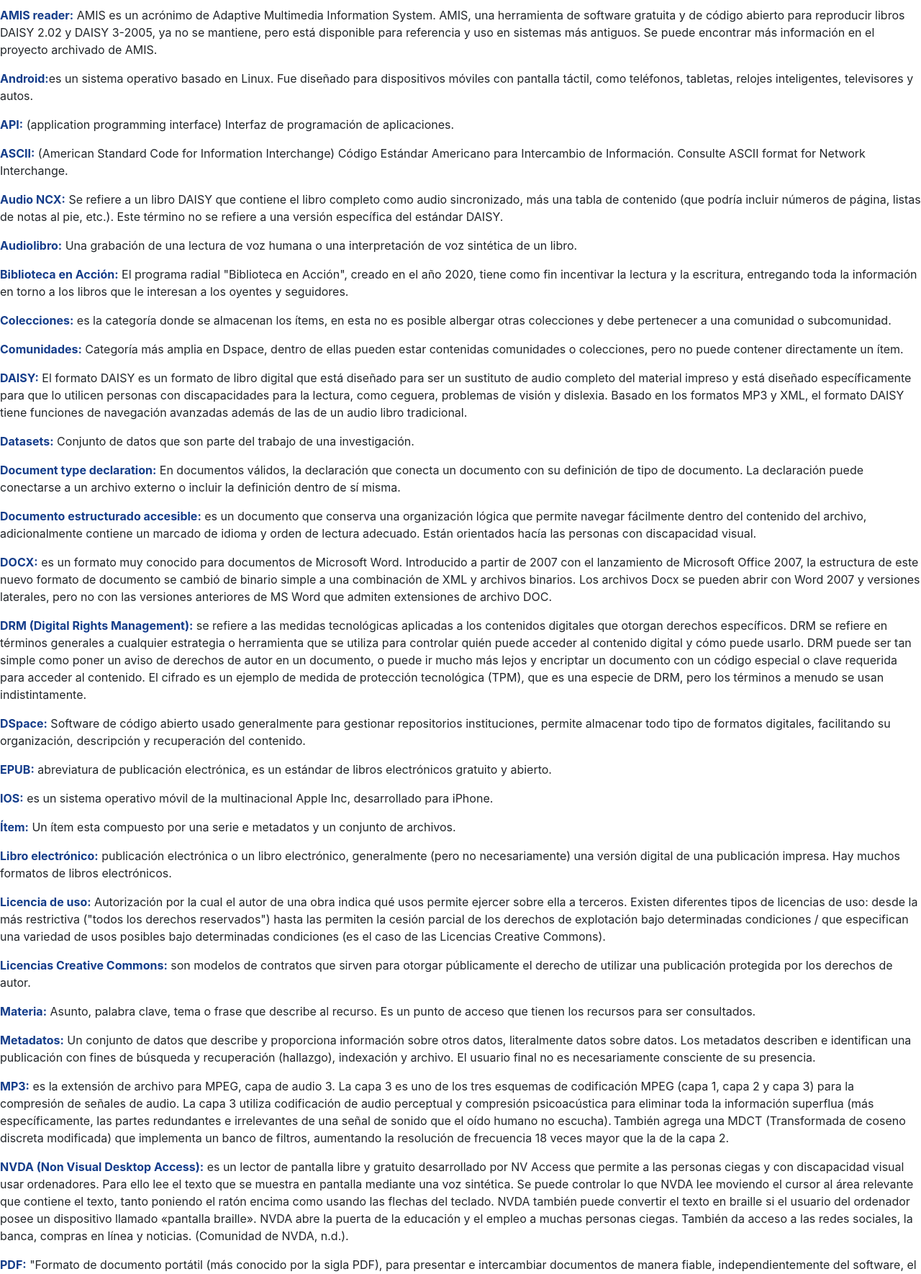
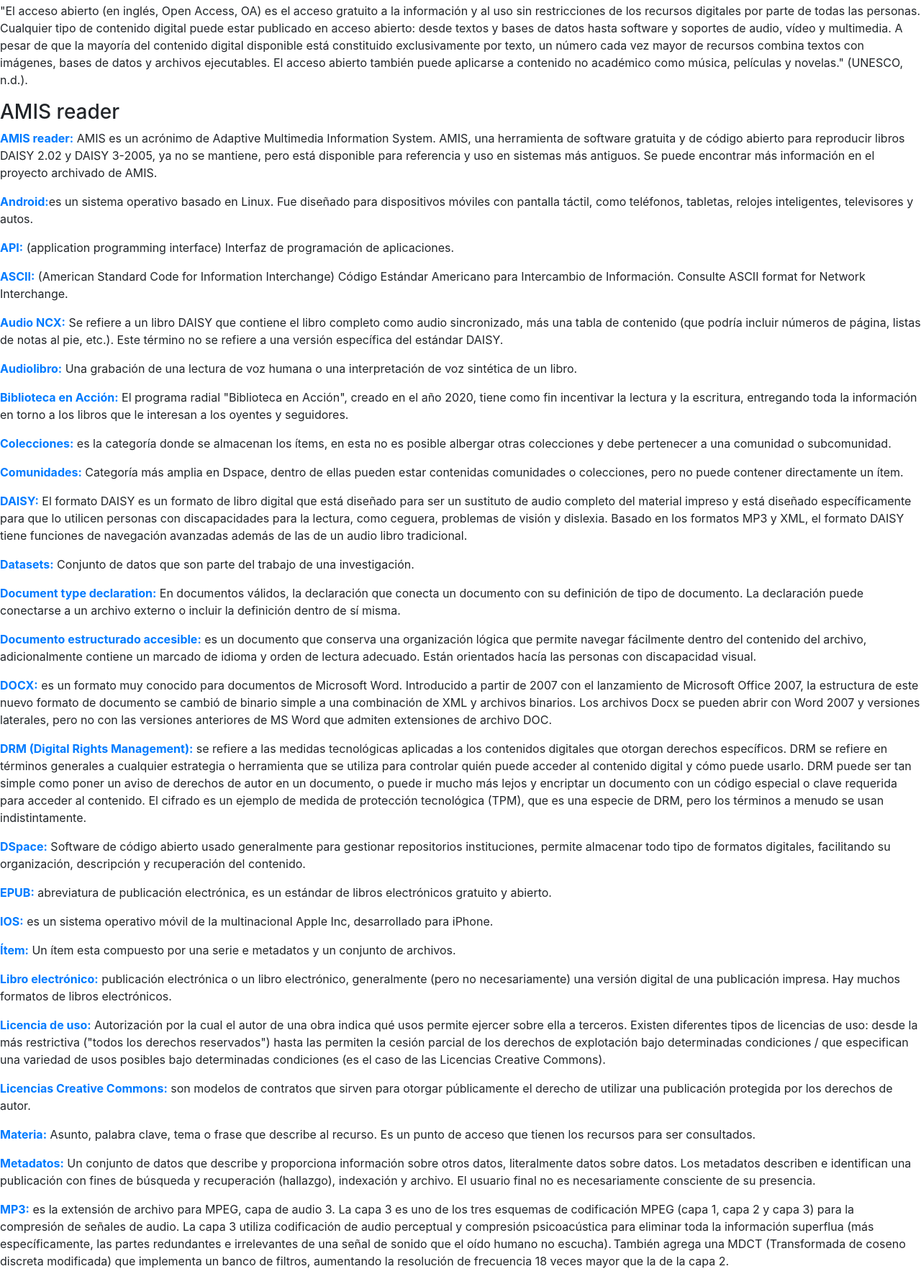
Before and after one commit to bibliotecaparaciegosincic/bibliotecaparaciegosincic, a plain HTML site: page index.html in a window 1280 px wide. Shown: the part 215-1985 px from the top of the page at 72% size. Drawn offline with nearby package versions, Linux system fonts and the light colour scheme.

Commit message:
Create index.html

```diff
--- a/index.html
+++ b/index.html
@@ -8,45 +8,46 @@
     <link rel="stylesheet" href="https://stackpath.bootstrapcdn.com/bootstrap/4.4.1/css/bootstrap.min.css">
   </head>
   <body>
-    <style type="text/css">
-      b { color: #153D8A; }
-    </style>
-    <p><b>A B C</b> (The Accessible Books Consortium) El Consorcio de Libros Accesibles tiene como objetivo aumentar el número de libros en todo el mundo en formatos accesibles y ponerlos a disposición de las personas ciegas, con problemas de visión o con problemas de lectura. ABC es una asociación de múltiples partes interesadas, que comprende a la OMPI, organizaciones que sirven a personas con problemas de lectura y organizaciones que representan a editores y autores.</p>
-    <p><b>Acceso abierto:</b> "El acceso abierto (en inglés, Open Access, OA) es el acceso gratuito a la información y al uso sin restricciones de los recursos digitales por parte de todas las personas. Cualquier tipo de contenido digital puede estar publicado en acceso abierto: desde textos y bases de datos hasta software y soportes de audio, vídeo y multimedia. A pesar de que la mayoría del contenido digital disponible está constituido exclusivamente por texto, un número cada vez mayor de recursos combina textos con imágenes, bases de datos y archivos ejecutables. El acceso abierto también puede aplicarse a contenido no académico como música, películas y novelas." (UNESCO, n.d.).</p>
-    <p><b>AMIS reader:</b> AMIS es un acrónimo de Adaptive Multimedia Information System. AMIS, una herramienta de software gratuita y de código abierto para reproducir libros DAISY 2.02 y DAISY 3-2005, ya no se mantiene, pero está disponible para referencia y uso en sistemas más antiguos. Se puede encontrar más información en el proyecto archivado de AMIS.</p>
-    <p><b>Android:</b>es un sistema operativo basado en Linux. Fue diseñado para dispositivos móviles con pantalla táctil, como teléfonos, tabletas, relojes inteligentes, televisores y autos.</p>
-    <p><b>API:</b> (application programming interface) Interfaz de programación de aplicaciones.</p>
-    <p><b>ASCII:</b> (American Standard Code for Information Interchange) Código Estándar Americano para Intercambio de Información. Consulte ASCII format for Network Interchange.</p>
-    <p><b>Audio NCX:</b> Se refiere a un libro DAISY que contiene el libro completo como audio sincronizado, más una tabla de contenido (que podría incluir números de página, listas de notas al pie, etc.). Este término no se refiere a una versión específica del estándar DAISY.</p>
-    <p><b>Audiolibro:</b> Una grabación de una lectura de voz humana o una interpretación de voz sintética de un libro.</p>
-    <p><b>Biblioteca en Acción:</b> El programa radial "Biblioteca en Acción", creado en el año 2020, tiene como fin incentivar la lectura y la escritura, entregando toda la información en torno a los libros que le interesan a los oyentes y seguidores.</p>
-    <p><b>Colecciones:</b> es la categoría donde se almacenan los ítems, en esta no es posible albergar otras colecciones y debe pertenecer a una comunidad o subcomunidad.</p>
-    <p><b>Comunidades:</b> Categoría más amplia en Dspace, dentro de ellas pueden estar contenidas comunidades o colecciones, pero no puede contener directamente un ítem.</p>
-    <p><b>DAISY:</b> El formato DAISY es un formato de libro digital que está diseñado para ser un sustituto de audio completo del material impreso y está diseñado específicamente para que lo utilicen personas con discapacidades para la lectura, como ceguera, problemas de visión y dislexia. Basado en los formatos MP3 y XML, el formato DAISY tiene funciones de navegación avanzadas además de las de un audio libro tradicional.</p>
-    <p><b>Datasets:</b> Conjunto de datos que son parte del trabajo de una investigación.</p>
-    <p><b>Document type declaration:</b> En documentos válidos, la declaración que conecta un documento con su definición de tipo de documento. La declaración puede conectarse a un archivo externo o incluir la definición dentro de sí misma.</p>
-    <p><b>Documento estructurado accesible:</b> es un documento que conserva una organización lógica que permite navegar fácilmente dentro del contenido del archivo, adicionalmente contiene un marcado de idioma y orden de lectura adecuado. Están orientados hacía las personas con discapacidad visual.</p>
-    <p><b>DOCX:</b> es un formato muy conocido para documentos de Microsoft Word. Introducido a partir de 2007 con el lanzamiento de Microsoft Office 2007, la estructura de este nuevo formato de documento se cambió de binario simple a una combinación de XML y archivos binarios. Los archivos Docx se pueden abrir con Word 2007 y versiones laterales, pero no con las versiones anteriores de MS Word que admiten extensiones de archivo DOC.</p>
-    <p><b>DRM (Digital Rights Management):</b> se refiere a las medidas tecnológicas aplicadas a los contenidos digitales que otorgan derechos específicos. DRM se refiere en términos generales a cualquier estrategia o herramienta que se utiliza para controlar quién puede acceder al contenido digital y cómo puede usarlo. DRM puede ser tan simple como poner un aviso de derechos de autor en un documento, o puede ir mucho más lejos y encriptar un documento con un código especial o clave requerida para acceder al contenido. El cifrado es un ejemplo de medida de protección tecnológica (TPM), que es una especie de DRM, pero los términos a menudo se usan indistintamente.</p>
-    <p><b>DSpace:</b> Software de código abierto usado generalmente para gestionar repositorios instituciones, permite almacenar todo tipo de formatos digitales, facilitando su organización, descripción y recuperación del contenido.</p>
-    <p><b>EPUB:</b> abreviatura de publicación electrónica, es un estándar de libros electrónicos gratuito y abierto.</p>
-    <p><b>IOS:</b> es un sistema operativo móvil de la multinacional Apple Inc, desarrollado para iPhone.</p>
-    <p><b>Ítem:</b> Un ítem esta compuesto por una serie e metadatos y un conjunto de archivos.</p>
-    <p><b>Libro electrónico:</b> publicación electrónica o un libro electrónico, generalmente (pero no necesariamente) una versión digital de una publicación impresa. Hay muchos formatos de libros electrónicos.</p>
-    <p><b>Licencia de uso:</b> Autorización por la cual el autor de una obra indica qué usos permite ejercer sobre ella a terceros. Existen diferentes tipos de licencias de uso: desde la más restrictiva ("todos los derechos reservados") hasta las permiten la cesión parcial de los derechos de explotación bajo determinadas condiciones / que especifican una variedad de usos posibles bajo determinadas condiciones (es el caso de las Licencias Creative Commons).</p>
-    <p><b>Licencias Creative Commons:</b> son modelos de contratos que sirven para otorgar públicamente el derecho de utilizar una publicación protegida por los derechos de autor.</p>
-    <p><b>Materia:</b> Asunto, palabra clave, tema o frase que describe al recurso. Es un punto de acceso que tienen los recursos para ser consultados.</p>
-    <p><b>Metadatos:</b> Un conjunto de datos que describe y proporciona información sobre otros datos, literalmente datos sobre datos. Los metadatos describen e identifican una publicación con fines de búsqueda y recuperación (hallazgo), indexación y archivo. El usuario final no es necesariamente consciente de su presencia.</p>
-    <p><b>MP3:</b> es la extensión de archivo para MPEG, capa de audio 3. La capa 3 es uno de los tres esquemas de codificación MPEG (capa 1, capa 2 y capa 3) para la compresión de señales de audio. La capa 3 utiliza codificación de audio perceptual y compresión psicoacústica para eliminar toda la información superflua (más específicamente, las partes redundantes e irrelevantes de una señal de sonido que el oído humano no escucha). También agrega una MDCT (Transformada de coseno discreta modificada) que implementa un banco de filtros, aumentando la resolución de frecuencia 18 veces mayor que la de la capa 2.</p>
-    <p><b>NVDA (Non Visual Desktop Access):</b> es un lector de pantalla libre y gratuito desarrollado por NV Access que permite a las personas ciegas y con discapacidad visual usar ordenadores. Para ello lee el texto que se muestra en pantalla mediante una voz sintética. Se puede controlar lo que NVDA lee moviendo el cursor al área relevante que contiene el texto, tanto poniendo el ratón encima como usando las flechas del teclado. NVDA también puede convertir el texto en braille si el usuario del ordenador posee un dispositivo llamado «pantalla braille». NVDA abre la puerta de la educación y el empleo a muchas personas ciegas. También da acceso a las redes sociales, la banca, compras en línea y noticias. (Comunidad de NVDA, n.d.).</p>
-    <p><b>PDF:</b> "Formato de documento portátil (más conocido por la sigla PDF), para presentar e intercambiar documentos de manera fiable, independientemente del software, el hardware o el sistema operativo. El PDF es ahora un estándar abierto, reconocido por la Organización Internacional para la Estandarización (ISO)." (Adobe, n.d.).</p>
-    <p><b>Repositorio institucional:</b> "Conjunto de servicios Web centralizados, creados para organizar, gestionar, preservar y ofrecer acceso libre a la producción científica, académica o de cualquier otra naturaleza cultural, en soporte digital, generada por los miembros de una institución." (Cano Inclán et al., 2015).</p>
-    <p><b>RTF:</b> Rich Text Format, un formato de archivo de documento patentado desarrollado por Microsoft para el intercambio de documentos entre plataformas.</p>
-    <p><b>Subcomunidades:</b> es una subcategoría dentro de una comunidad, puede contener subcomunidades o colecciones, pero no un ítem directamente.</p>
-    <p><b>Thorium Reader:</b> es el lector de EPUB elegido para Windows 10, MacOS y Linux. Esta aplicación EDRLab está en constante desarrollo y pretende convertirse en una referencia para acceder a publicaciones EPUB 3 en formato reflow o diseño fijo, audiolibros y narrativas visuales, documentos PDF y libros electrónicos accesibles DAISY 2.02 y 3; LCP protegido o no. (Thorium Reader – EDRLab, n.d.).</p>
-    <p><b>Thumbnail:</b> Conjunto de archivos miniatura de imágenes pertenecientes al registro original.</p>
-    <p><b>TTS:</b> Texto a voz por sus siglas en inglés "text-to-speech".</p>
-    <p><b>URI:</b> Uniform Resource Identifier: Un identificador uniforme de recursos es una cadena compacta de caracteres para identificar recursos: documentos, imágenes, archivos de audio, etc. Dentro de una DTB, es más probable que los URI aparezcan como valores de atributo para varios elementos XML, utilizados como una forma de identificar otros documentos o archivos ya sea en su totalidad o en parte. Un URI puede incluir un identificador de fragmento.</p>
-    <p><b>URL:</b> Uniform Resource Locator: Un localizador uniforme de recursos (URL) es un subconjunto del identificador uniforme de recursos (URI) que especifica dónde está disponible un recurso identificado y el mecanismo para recuperarlo. En el uso popular y en muchos documentos técnicos y discusiones verbales, a menudo se usa incorrectamente como sinónimo de URI.</p>
+    <h2>A</h2>
+    <h3>A B C</h3>
+    <p>(The Accessible Books Consortium) El Consorcio de Libros Accesibles tiene como objetivo aumentar el número de libros en todo el mundo en formatos accesibles y ponerlos a disposición de las personas ciegas, con problemas de visión o con problemas de lectura. ABC es una asociación de múltiples partes interesadas, que comprende a la OMPI, organizaciones que sirven a personas con problemas de lectura y organizaciones que representan a editores y autores.</p>
+    <h3>Acceso abierto</h3>
+    <p>"El acceso abierto (en inglés, Open Access, OA) es el acceso gratuito a la información y al uso sin restricciones de los recursos digitales por parte de todas las personas. Cualquier tipo de contenido digital puede estar publicado en acceso abierto: desde textos y bases de datos hasta software y soportes de audio, vídeo y multimedia. A pesar de que la mayoría del contenido digital disponible está constituido exclusivamente por texto, un número cada vez mayor de recursos combina textos con imágenes, bases de datos y archivos ejecutables. El acceso abierto también puede aplicarse a contenido no académico como música, películas y novelas." (UNESCO, n.d.).</p>
+    <h3>AMIS reader</h3>
+    <p><b style=" color: #007bff;" >AMIS reader:</b> AMIS es un acrónimo de Adaptive Multimedia Information System. AMIS, una herramienta de software gratuita y de código abierto para reproducir libros DAISY 2.02 y DAISY 3-2005, ya no se mantiene, pero está disponible para referencia y uso en sistemas más antiguos. Se puede encontrar más información en el proyecto archivado de AMIS.</p>
+    <p><b style=" color: #007bff;" >Android:</b>es un sistema operativo basado en Linux. Fue diseñado para dispositivos móviles con pantalla táctil, como teléfonos, tabletas, relojes inteligentes, televisores y autos.</p>
+    <p><b style=" color: #007bff;" >API:</b> (application programming interface) Interfaz de programación de aplicaciones.</p>
+    <p><b style=" color: #007bff;" >ASCII:</b> (American Standard Code for Information Interchange) Código Estándar Americano para Intercambio de Información. Consulte ASCII format for Network Interchange.</p>
+    <p><b style=" color: #007bff;" >Audio NCX:</b> Se refiere a un libro DAISY que contiene el libro completo como audio sincronizado, más una tabla de contenido (que podría incluir números de página, listas de notas al pie, etc.). Este término no se refiere a una versión específica del estándar DAISY.</p>
+    <p><b style=" color: #007bff;" >Audiolibro:</b> Una grabación de una lectura de voz humana o una interpretación de voz sintética de un libro.</p>
+    <p><b style=" color: #007bff;" >Biblioteca en Acción:</b> El programa radial "Biblioteca en Acción", creado en el año 2020, tiene como fin incentivar la lectura y la escritura, entregando toda la información en torno a los libros que le interesan a los oyentes y seguidores.</p>
+    <p><b style=" color: #007bff;" >Colecciones:</b> es la categoría donde se almacenan los ítems, en esta no es posible albergar otras colecciones y debe pertenecer a una comunidad o subcomunidad.</p>
+    <p><b style=" color: #007bff;" >Comunidades:</b> Categoría más amplia en Dspace, dentro de ellas pueden estar contenidas comunidades o colecciones, pero no puede contener directamente un ítem.</p>
+    <p><b style=" color: #007bff;" >DAISY:</b> El formato DAISY es un formato de libro digital que está diseñado para ser un sustituto de audio completo del material impreso y está diseñado específicamente para que lo utilicen personas con discapacidades para la lectura, como ceguera, problemas de visión y dislexia. Basado en los formatos MP3 y XML, el formato DAISY tiene funciones de navegación avanzadas además de las de un audio libro tradicional.</p>
+    <p><b style=" color: #007bff;" >Datasets:</b> Conjunto de datos que son parte del trabajo de una investigación.</p>
+    <p><b style=" color: #007bff;" >Document type declaration:</b> En documentos válidos, la declaración que conecta un documento con su definición de tipo de documento. La declaración puede conectarse a un archivo externo o incluir la definición dentro de sí misma.</p>
+    <p><b style=" color: #007bff;" >Documento estructurado accesible:</b> es un documento que conserva una organización lógica que permite navegar fácilmente dentro del contenido del archivo, adicionalmente contiene un marcado de idioma y orden de lectura adecuado. Están orientados hacía las personas con discapacidad visual.</p>
+    <p><b style=" color: #007bff;" >DOCX:</b> es un formato muy conocido para documentos de Microsoft Word. Introducido a partir de 2007 con el lanzamiento de Microsoft Office 2007, la estructura de este nuevo formato de documento se cambió de binario simple a una combinación de XML y archivos binarios. Los archivos Docx se pueden abrir con Word 2007 y versiones laterales, pero no con las versiones anteriores de MS Word que admiten extensiones de archivo DOC.</p>
+    <p><b style=" color: #007bff;" >DRM (Digital Rights Management):</b> se refiere a las medidas tecnológicas aplicadas a los contenidos digitales que otorgan derechos específicos. DRM se refiere en términos generales a cualquier estrategia o herramienta que se utiliza para controlar quién puede acceder al contenido digital y cómo puede usarlo. DRM puede ser tan simple como poner un aviso de derechos de autor en un documento, o puede ir mucho más lejos y encriptar un documento con un código especial o clave requerida para acceder al contenido. El cifrado es un ejemplo de medida de protección tecnológica (TPM), que es una especie de DRM, pero los términos a menudo se usan indistintamente.</p>
+    <p><b style=" color: #007bff;" >DSpace:</b> Software de código abierto usado generalmente para gestionar repositorios instituciones, permite almacenar todo tipo de formatos digitales, facilitando su organización, descripción y recuperación del contenido.</p>
+    <p><b style=" color: #007bff;" >EPUB:</b> abreviatura de publicación electrónica, es un estándar de libros electrónicos gratuito y abierto.</p>
+    <p><b style=" color: #007bff;" >IOS:</b> es un sistema operativo móvil de la multinacional Apple Inc, desarrollado para iPhone.</p>
+    <p><b style=" color: #007bff;" >Ítem:</b> Un ítem esta compuesto por una serie e metadatos y un conjunto de archivos.</p>
+    <p><b style=" color: #007bff;" >Libro electrónico:</b> publicación electrónica o un libro electrónico, generalmente (pero no necesariamente) una versión digital de una publicación impresa. Hay muchos formatos de libros electrónicos.</p>
+    <p><b style=" color: #007bff;" >Licencia de uso:</b> Autorización por la cual el autor de una obra indica qué usos permite ejercer sobre ella a terceros. Existen diferentes tipos de licencias de uso: desde la más restrictiva ("todos los derechos reservados") hasta las permiten la cesión parcial de los derechos de explotación bajo determinadas condiciones / que especifican una variedad de usos posibles bajo determinadas condiciones (es el caso de las Licencias Creative Commons).</p>
+    <p><b style=" color: #007bff;" >Licencias Creative Commons:</b> son modelos de contratos que sirven para otorgar públicamente el derecho de utilizar una publicación protegida por los derechos de autor.</p>
+    <p><b style=" color: #007bff;" >Materia:</b> Asunto, palabra clave, tema o frase que describe al recurso. Es un punto de acceso que tienen los recursos para ser consultados.</p>
+    <p><b style=" color: #007bff;" >Metadatos:</b> Un conjunto de datos que describe y proporciona información sobre otros datos, literalmente datos sobre datos. Los metadatos describen e identifican una publicación con fines de búsqueda y recuperación (hallazgo), indexación y archivo. El usuario final no es necesariamente consciente de su presencia.</p>
+    <p><b style=" color: #007bff;" >MP3:</b> es la extensión de archivo para MPEG, capa de audio 3. La capa 3 es uno de los tres esquemas de codificación MPEG (capa 1, capa 2 y capa 3) para la compresión de señales de audio. La capa 3 utiliza codificación de audio perceptual y compresión psicoacústica para eliminar toda la información superflua (más específicamente, las partes redundantes e irrelevantes de una señal de sonido que el oído humano no escucha). También agrega una MDCT (Transformada de coseno discreta modificada) que implementa un banco de filtros, aumentando la resolución de frecuencia 18 veces mayor que la de la capa 2.</p>
+    <p><b style=" color: #007bff;" >NVDA (Non Visual Desktop Access):</b> es un lector de pantalla libre y gratuito desarrollado por NV Access que permite a las personas ciegas y con discapacidad visual usar ordenadores. Para ello lee el texto que se muestra en pantalla mediante una voz sintética. Se puede controlar lo que NVDA lee moviendo el cursor al área relevante que contiene el texto, tanto poniendo el ratón encima como usando las flechas del teclado. NVDA también puede convertir el texto en braille si el usuario del ordenador posee un dispositivo llamado «pantalla braille». NVDA abre la puerta de la educación y el empleo a muchas personas ciegas. También da acceso a las redes sociales, la banca, compras en línea y noticias. (Comunidad de NVDA, n.d.).</p>
+    <p><b style=" color: #007bff;" >PDF:</b> "Formato de documento portátil (más conocido por la sigla PDF), para presentar e intercambiar documentos de manera fiable, independientemente del software, el hardware o el sistema operativo. El PDF es ahora un estándar abierto, reconocido por la Organización Internacional para la Estandarización (ISO)." (Adobe, n.d.).</p>
+    <p><b style=" color: #007bff;" >Repositorio institucional:</b> "Conjunto de servicios Web centralizados, creados para organizar, gestionar, preservar y ofrecer acceso libre a la producción científica, académica o de cualquier otra naturaleza cultural, en soporte digital, generada por los miembros de una institución." (Cano Inclán et al., 2015).</p>
+    <p><b style=" color: #007bff;" >RTF:</b> Rich Text Format, un formato de archivo de documento patentado desarrollado por Microsoft para el intercambio de documentos entre plataformas.</p>
+    <p><b style=" color: #007bff;" >Subcomunidades:</b> es una subcategoría dentro de una comunidad, puede contener subcomunidades o colecciones, pero no un ítem directamente.</p>
+    <p><b style=" color: #007bff;" >Thorium Reader:</b> es el lector de EPUB elegido para Windows 10, MacOS y Linux. Esta aplicación EDRLab está en constante desarrollo y pretende convertirse en una referencia para acceder a publicaciones EPUB 3 en formato reflow o diseño fijo, audiolibros y narrativas visuales, documentos PDF y libros electrónicos accesibles DAISY 2.02 y 3; LCP protegido o no. (Thorium Reader – EDRLab, n.d.).</p>
+    <p><b style=" color: #007bff;" >Thumbnail:</b> Conjunto de archivos miniatura de imágenes pertenecientes al registro original.</p>
+    <p><b style=" color: #007bff;" >TTS:</b> Texto a voz por sus siglas en inglés "text-to-speech".</p>
+    <p><b style=" color: #007bff;" >URI:</b> Uniform Resource Identifier: Un identificador uniforme de recursos es una cadena compacta de caracteres para identificar recursos: documentos, imágenes, archivos de audio, etc. Dentro de una DTB, es más probable que los URI aparezcan como valores de atributo para varios elementos XML, utilizados como una forma de identificar otros documentos o archivos ya sea en su totalidad o en parte. Un URI puede incluir un identificador de fragmento.</p>
+    <p><b style=" color: #007bff;" >URL:</b> Uniform Resource Locator: Un localizador uniforme de recursos (URL) es un subconjunto del identificador uniforme de recursos (URI) que especifica dónde está disponible un recurso identificado y el mecanismo para recuperarlo. En el uso popular y en muchos documentos técnicos y discusiones verbales, a menudo se usa incorrectamente como sinónimo de URI.</p>
   </body>
 </html>
```
